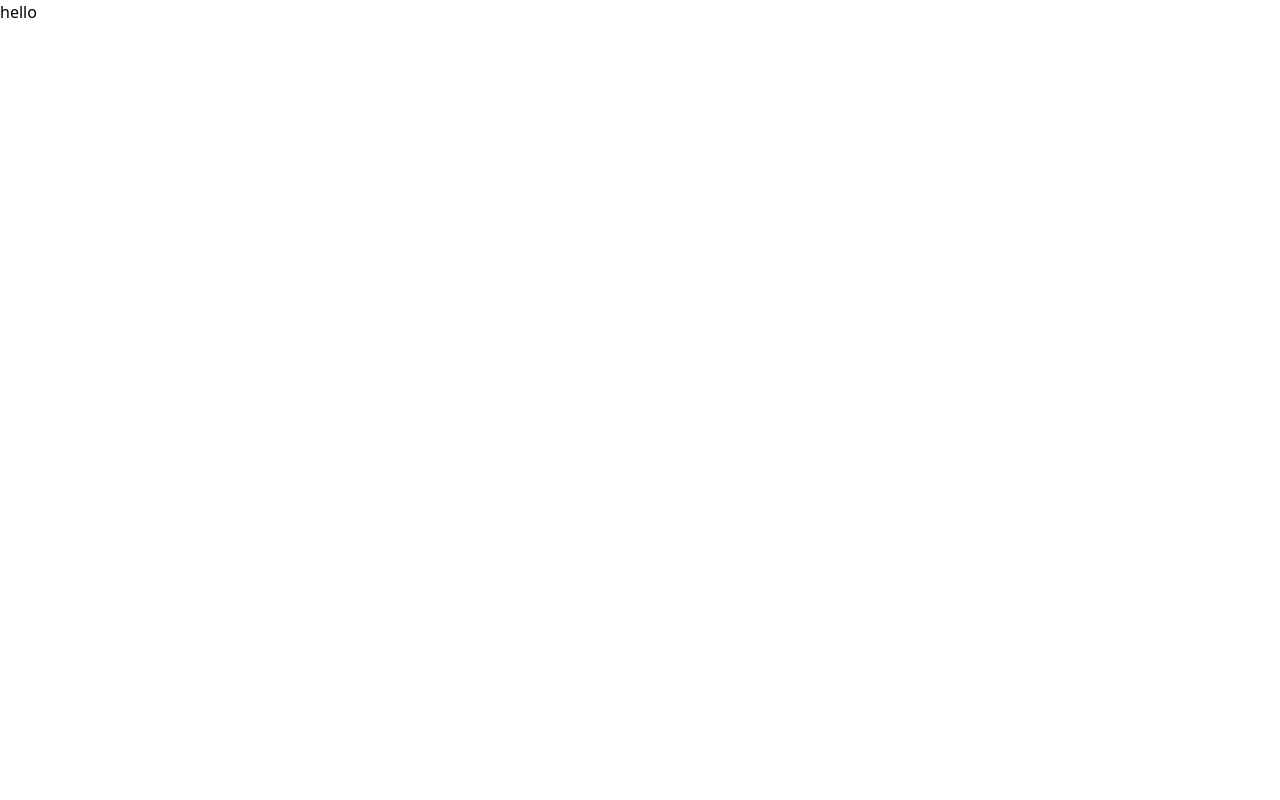
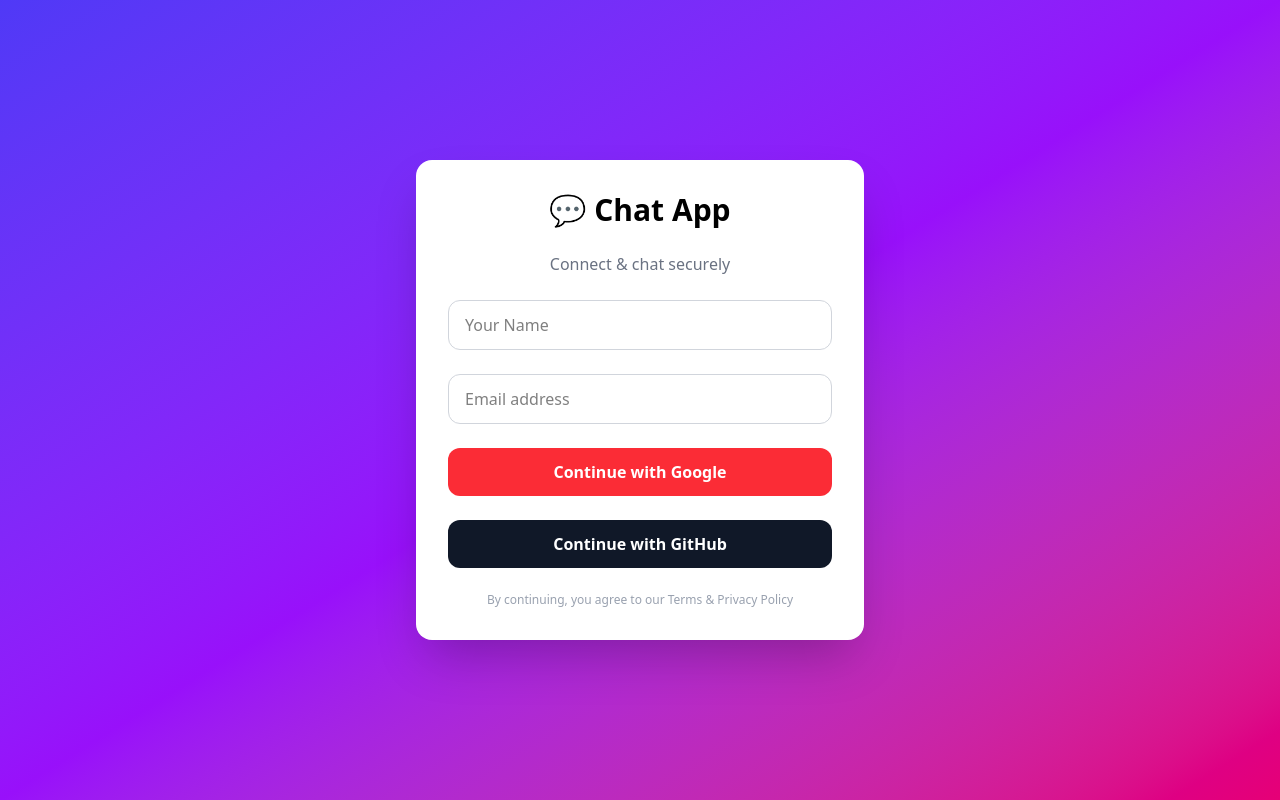
Before and after one commit to rohitdevelop/chat_app, a Next.js app: page / in a window 1280 px wide. Built offline with nearby package versions, Linux system fonts and the light colour scheme; no server answers.

Commit message:
oauth added

```diff
--- a/package.json
+++ b/package.json
@@ -11,6 +11,7 @@
   "dependencies": {
     "http": "^0.0.1-security",
     "next": "16.0.1",
+    "next-auth": "^4.24.13",
     "react": "19.2.0",
     "react-dom": "19.2.0",
     "socket.io": "^4.8.1",
--- /dev/null
+++ b/src/app/api/auth/[...nextauth]/route.ts
@@ -0,0 +1,29 @@
+import NextAuth, { NextAuthOptions } from "next-auth";
+import GoogleProvider from "next-auth/providers/google";
+import GitHubProvider from "next-auth/providers/github";
+
+export const authOptions: NextAuthOptions = {
+  pages: { signIn: "/" },
+  providers: [
+    GoogleProvider({
+      clientId: process.env.GOOGLE_CLIENT_ID!,
+      clientSecret: process.env.GOOGLE_CLIENT_SECRET!,
+      authorization: {
+        params: {
+          prompt: "consent",
+          access_type: "offline",
+          response_type: "code",
+        },
+      },
+    }),
+    GitHubProvider({
+      clientId: process.env.GITHUB_ID!,
+      clientSecret: process.env.GITHUB_SECRET!,
+      authorization: { params: { scope: "read:user user:email" } },
+    }),
+  ],
+  secret: process.env.NEXTAUTH_SECRET,
+};
+
+const handler = NextAuth(authOptions);
+export { handler as GET, handler as POST };
--- a/src/app/layout.tsx
+++ b/src/app/layout.tsx
@@ -1,6 +1,6 @@
 import type { Metadata } from "next";
- import "./globals.css";
-
+import "./globals.css";
+import Session from "../context/Sessions";
 export const metadata: Metadata = {
   title: "Create Next App",
   description: "Generated by create next app",
@@ -13,9 +13,8 @@ export default function RootLayout({
 }>) {
   return (
     <html lang="en">
-      <body
-       >
-        {children}
+      <body>
+        <Session>{children}</Session>
       </body>
     </html>
   );
--- a/src/app/page.tsx
+++ b/src/app/page.tsx
@@ -1,10 +1,10 @@
  import React from 'react'
-
+ import  Home  from '../components/Home';
  const page = () => {
    return (
      <div>
-       <h1>hello</h1>
-     </div>
+      <Home />
+      </div>
    )
  }
 
--- /dev/null
+++ b/src/components/Home.tsx
@@ -0,0 +1,66 @@
+"use client";
+
+import { signIn, useSession, signOut } from "next-auth/react";
+
+export default function LoginCard() {
+  const { data: session, status } = useSession();
+
+  if (status === "loading") return <p className="text-center mt-10">Loading...</p>;
+
+  if (session) {
+    return (
+      <div className="flex flex-col items-center justify-center min-h-screen bg-gradient-to-br from-indigo-600 via-purple-600 to-pink-600 px-4">
+        <div className="bg-white p-8 rounded-2xl shadow-2xl w-full max-w-md text-center space-y-4">
+          <h1 className="text-2xl font-bold">💬 Chat App</h1>
+          <p className="text-gray-600">Signed in as {session.user?.email}</p>
+          <button
+            onClick={() => signOut()}
+            className="w-full py-3 bg-red-500 text-white rounded-xl font-semibold hover:bg-red-600 transition"
+          >
+            Sign Out
+          </button>
+        </div>
+      </div>
+    );
+  }
+
+  return (
+    <div className="flex flex-col items-center justify-center min-h-screen bg-gradient-to-br from-indigo-600 via-purple-600 to-pink-600 px-4">
+      <div className="bg-white p-8 rounded-2xl shadow-2xl w-full max-w-md space-y-6">
+        <h1 className="text-3xl font-bold text-center">💬 Chat App</h1>
+        <p className="text-gray-500 text-center">Connect & chat securely</p>
+
+        {/* Optional Inputs (UI only) */}
+        <input
+          type="text"
+          placeholder="Your Name"
+          className="w-full px-4 py-3 rounded-xl border border-gray-300 focus:outline-none focus:ring-2 focus:ring-indigo-500"
+        />
+        <input
+          type="email"
+          placeholder="Email address"
+          className="w-full px-4 py-3 rounded-xl border border-gray-300 focus:outline-none focus:ring-2 focus:ring-indigo-500"
+        />
+
+        {/* OAuth Buttons */}
+        <button
+          onClick={() => signIn("google")}
+          className="w-full py-3 bg-red-500 text-white rounded-xl font-semibold hover:bg-red-600 transition"
+        >
+          Continue with Google
+        </button>
+
+        <button
+          onClick={() => signIn("github")}
+          className="w-full py-3 bg-gray-900 text-white rounded-xl font-semibold hover:bg-gray-800 transition"
+        >
+          Continue with GitHub
+        </button>
+
+        <p className="text-xs text-center text-gray-400">
+          By continuing, you agree to our Terms & Privacy Policy
+        </p>
+      </div>
+    </div>
+  );
+}
--- /dev/null
+++ b/src/components/auth/LoginModel.tsx
@@ -0,0 +1,46 @@
+"use client";
+
+import React, { useState } from "react";
+
+const EmailPage = () => {
+  const [email, setEmail] = useState("");
+
+  const handleSubmit = () => {
+    if (!email) {
+      alert("Please enter your email");
+      return;
+    }
+    console.log("Email:", email);
+  };
+
+  return (
+    <div className="min-h-screen flex items-center justify-center bg-gray-100">
+      <div className="w-full max-w-md bg-white rounded-2xl shadow-lg p-8">
+        <h2 className="text-2xl font-bold text-center text-gray-800 mb-6">
+          Sign in with Email
+        </h2>
+
+        <input
+          type="email"
+          placeholder="Enter your email"
+          value={email}
+          onChange={(e) => setEmail(e.target.value)}
+          className="w-full px-4 py-3 border rounded-xl focus:outline-none focus:ring-2 focus:ring-blue-500"
+        />
+
+        <button
+          onClick={handleSubmit}
+          className="w-full mt-4 bg-blue-600 hover:bg-blue-700 text-white font-semibold py-3 rounded-xl transition"
+        >
+          Continue
+        </button>
+
+        <p className="text-sm text-center text-gray-500 mt-4">
+          We’ll send you a magic link to sign in.
+        </p>
+      </div>
+    </div>
+  );
+};
+
+export default EmailPage;
--- /dev/null
+++ b/src/context/Sessions.tsx
@@ -0,0 +1,18 @@
+"use client"
+
+import { SessionProvider } from "next-auth/react"
+import React ,{ ReactNode  } from "react";
+
+interface Pops {
+ children: ReactNode
+}
+
+const Sessions = ({children}:Pops) => {
+  return (
+  <SessionProvider>
+    {children}
+  </SessionProvider>
+  )
+}
+
+export default Sessions
```
Also changed, not shown: 1 other file (tests, documents, lock files or other folders).
